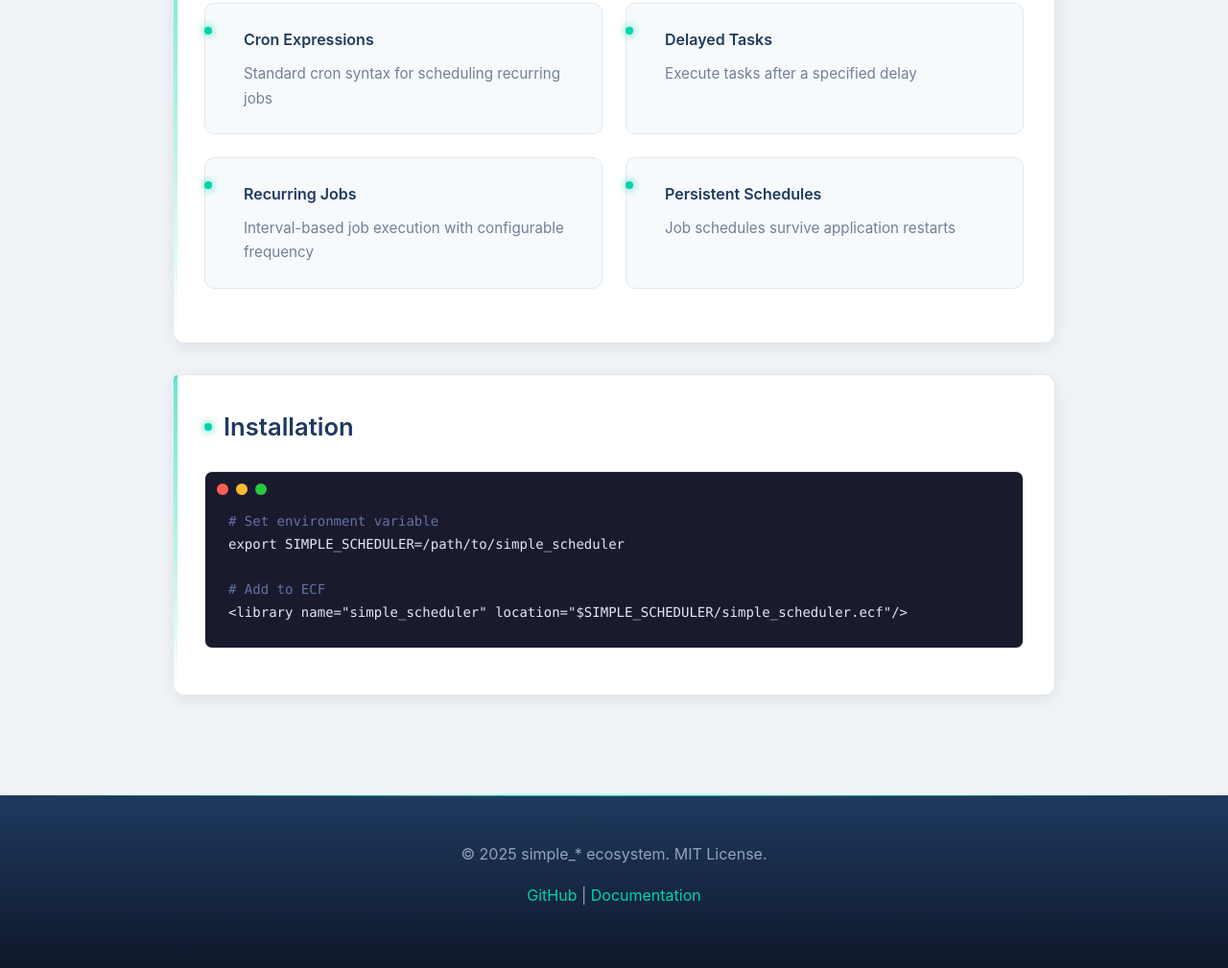
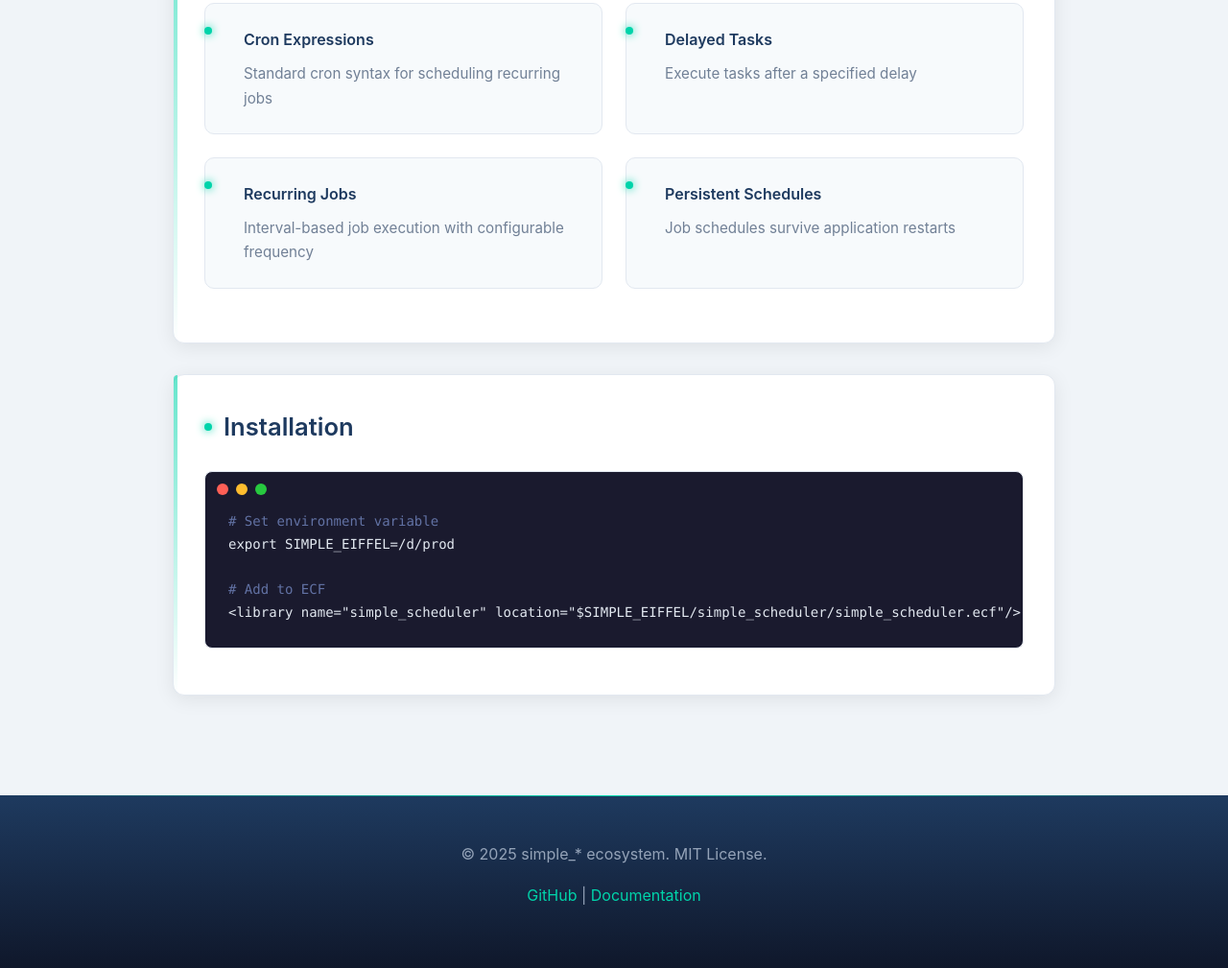
Before and after one commit to simple-eiffel/simple_scheduler, a website: page docs/index.html in a window 1280 px wide. Shown: the part 1399-2408 px from the top of the page at 96% size. Drawn offline with Linux system fonts and the light colour scheme.

Commit message:
docs: Update to use SIMPLE_EIFFEL ecosystem env var

```diff
--- a/docs/index.html
+++ b/docs/index.html
@@ -76,10 +76,10 @@
         <section id="installation">
             <h2>Installation</h2>
             <pre><code><span class="comment"># Set environment variable</span>
-export SIMPLE_SCHEDULER=/path/to/simple_scheduler
+export SIMPLE_EIFFEL=/d/prod
 
 <span class="comment"># Add to ECF</span>
-&lt;library name="simple_scheduler" location="$SIMPLE_SCHEDULER/simple_scheduler.ecf"/&gt;</code></pre>
+&lt;library name="simple_scheduler" location="$SIMPLE_EIFFEL/simple_scheduler/simple_scheduler.ecf"/&gt;</code></pre>
         </section>
     </main>
 
```
Also changed, not shown: README.md.
